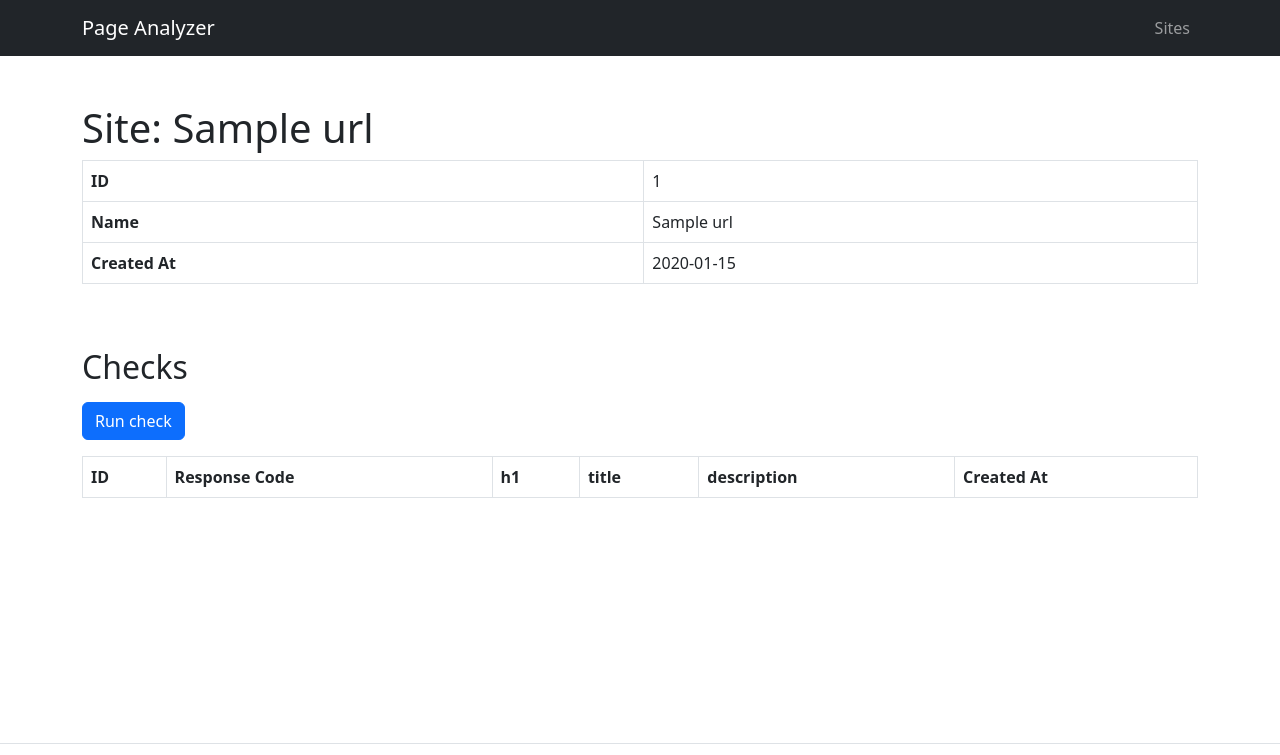
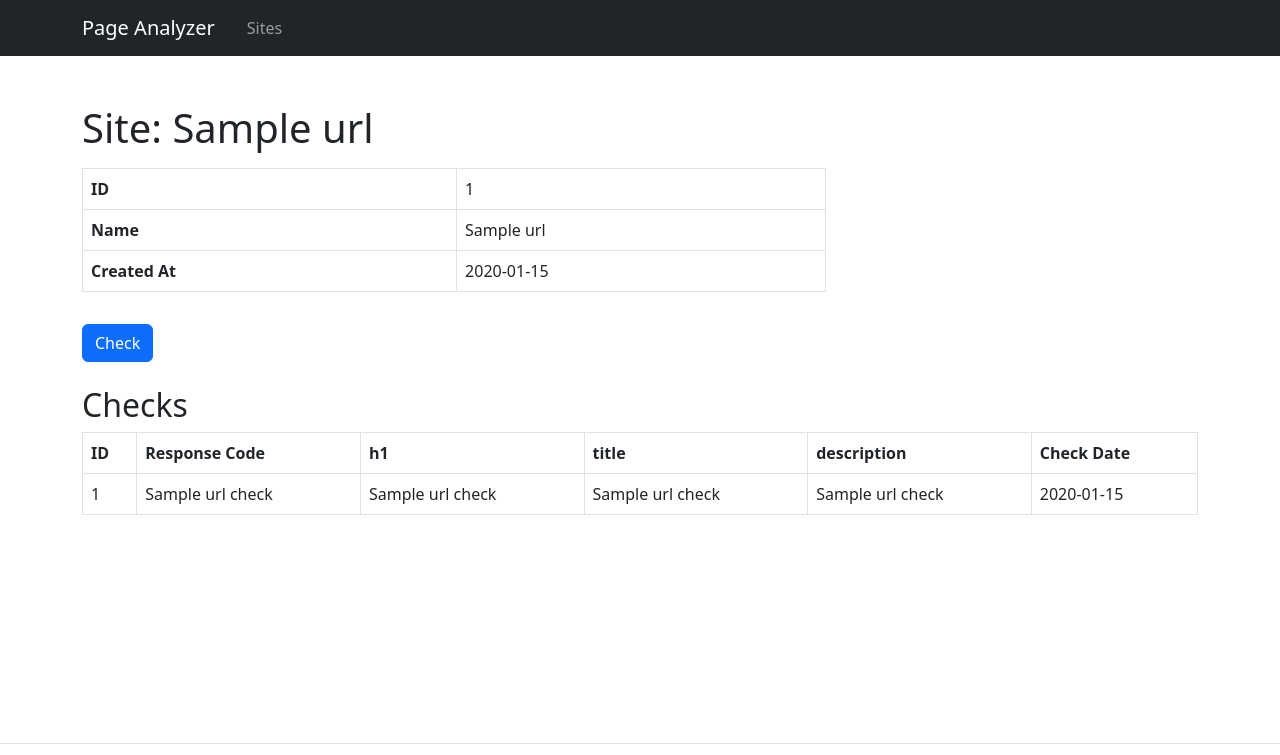
Before and after one commit to const-1/python-project-83, a Flask app: page /urls/1 in a window 1280 px wide. Shown: the top 755 px of the page. Run offline with Flask 3, Linux system fonts and the light colour scheme; a database or web service that is not in the repository returns one stand-in record (values such as "Sample title"); lists and menus that the app fills with data are empty; some libraries are stand-ins or nearby versions.

Commit message:
Project upgraded

```diff
--- a/database.sql
+++ b/database.sql
@@ -1,5 +1,20 @@
+-- Create urls table if not exists
 CREATE TABLE IF NOT EXISTS urls (
-    id BIGINT PRIMARY KEY GENERATED ALWAYS AS IDENTITY,
+    id BIGSERIAL PRIMARY KEY,
     name VARCHAR(255) UNIQUE NOT NULL,
     created_at TIMESTAMP DEFAULT CURRENT_TIMESTAMP
 );
+
+-- Create url_checks table for step 4
+CREATE TABLE IF NOT EXISTS url_checks (
+    id BIGSERIAL PRIMARY KEY,
+    url_id BIGINT REFERENCES urls(id) ON DELETE CASCADE,
+    status_code INTEGER,
+    h1 VARCHAR(255),
+    title VARCHAR(255),
+    description TEXT,
+    created_at TIMESTAMP DEFAULT CURRENT_TIMESTAMP
+);
+
+-- Add index for better performance
+CREATE INDEX IF NOT EXISTS idx_url_checks_url_id ON url_checks(url_id);
--- a/page_analyzer/app.py
+++ b/page_analyzer/app.py
@@ -1,12 +1,10 @@
-# page_analyzer/app.py
-
 import os
 from flask import Flask, render_template, request, redirect, url_for, flash
-from dotenv import load_dotenv
-import page_analyzer.models as models
-from page_analyzer.urls import validate_url
-
-load_dotenv()
+import validators
+import requests
+from requests.exceptions import RequestException
+from page_analyzer import models
+from bs4 import BeautifulSoup
 
 app = Flask(__name__)
 app.config['SECRET_KEY'] = os.getenv('SECRET_KEY')
@@ -14,47 +12,105 @@ app.config['SECRET_KEY'] = os.getenv('SECRET_KEY')
 
 @app.route('/')
 def index():
+    """Main page"""
     return render_template('index.html')
 
 
 @app.route('/urls', methods=['GET'])
 def urls():
-    all_urls = models.get_all_urls()
-    return render_template('urls.html', urls=all_urls)
-
-
-@app.route('/urls/<int:id>')
-def url_detail(id):
-    url = models.find_url_by_id(id)
-    if not url:
-        flash('Page not found', 'danger')
-        return redirect(url_for('urls'))
-
-    return render_template('url_detail.html',
-                         url_id=url[0],
-                         url_name=url[1],
-                         created_at=url[2])
+    """Show list of all URLs"""
+    return render_template('urls.html', urls=models.get_all_urls())
 
 
 @app.route('/urls', methods=['POST'])
 def add_url():
-    url = request.form.get('url', '').strip()
+    """Add new URL"""
+    url = request.form.get('url')
 
-    errors = validate_url(url)
-    if errors:
-        for error in errors:
-            flash(error, 'danger')
-        return render_template('index.html', url=url), 422
+    # Validate URL
+    if not url or not validators.url(url):
+        flash('Invalid URL', 'danger')
+        return render_template('index.html'), 422
 
+    # Check if URL already exists
     existing_url = models.find_url_by_name(url)
     if existing_url:
         flash('Page already exists', 'info')
         return redirect(url_for('url_detail', id=existing_url[0]))
 
-    new_url_id = models.create_url(url)
-    if new_url_id:
-        flash('Page successfully added', 'success')
-        return redirect(url_for('url_detail', id=new_url_id))
-    else:
-        flash('Error occurred while adding', 'danger')
-        return render_template('index.html', url=url), 500
+    # Add URL to database
+    url_id = models.add_url(url)
+    flash('Page successfully added', 'success')
+    return redirect(url_for('url_detail', id=url_id))
+
+
+@app.route('/urls/<int:id>')
+def url_detail(id):
+    """Show URL details and checks"""
+    url = models.get_url_by_id(id)
+    if not url:
+        flash('Site not found', 'danger')
+        return redirect(url_for('urls'))
+
+    checks = models.get_url_checks(id)
+    return render_template('url_detail.html', url=url, checks=checks)
+
+@app.route('/urls/<int:id>/checks', methods=['POST'])
+def check_url(id):
+    """Perform URL check with real HTTP request and SEO analysis"""
+    url_record = models.get_url_by_id(id)
+    if not url_record:
+        flash('Site not found', 'danger')
+        return redirect(url_for('urls'))
+
+    site_url = url_record[1]  # URL from database
+
+    try:
+        # Make HTTP request with timeout and User-Agent
+        headers = {
+            'User-Agent': 'Mozilla/5.0 (Windows NT 10.0; Win64; x64) AppleWebKit/537.36'
+        }
+        response = requests.get(site_url, headers=headers, timeout=10, allow_redirects=True)
+        status_code = response.status_code
+
+        # Initialize SEO data with empty strings
+        h1 = ''
+        title = ''
+        description = ''
+
+        # Parse HTML only for successful responses
+        if 200 <= status_code < 400:
+            soup = BeautifulSoup(response.text, 'html.parser')
+
+            # Extract h1
+            h1_tag = soup.find('h1')
+            if h1_tag:
+                h1 = h1_tag.get_text().strip()[:255]  # Limit to 255 chars for DB
+
+            # Extract title
+            title_tag = soup.find('title')
+            if title_tag:
+                title = title_tag.get_text().strip()[:255]  # Limit to 255 chars
+
+            # Extract description
+            meta_desc = soup.find('meta', attrs={'name': 'description'})
+            if meta_desc and meta_desc.get('content'):
+                description = meta_desc['content'].strip()
+
+        # Check if it's a server error (5xx)
+        if 500 <= status_code < 600:
+            flash('An error occurred during the check', 'danger')
+        else:
+            # Create check with status code and SEO data
+            models.add_url_check(id, status_code, h1, title, description)
+
+            if 200 <= status_code < 300:
+                flash('Page successfully checked', 'success')
+            else:
+                flash(f'Page checked with status: {status_code}', 'info')
+
+    except RequestException:
+        # All requests exceptions (connection error, timeout, etc.)
+        flash('An error occurred during the check', 'danger')
+
+    return redirect(url_for('url_detail', id=id))
--- a/page_analyzer/database.py
+++ b/page_analyzer/database.py
@@ -1,12 +1,18 @@
-# database.py
-
 import os
 from dotenv import load_dotenv
+import psycopg2
 
 load_dotenv()
 
 DATABASE_URL = os.getenv('DATABASE_URL')
 
 def get_connection():
-    import psycopg2
-    return psycopg2.connect(DATABASE_URL)
+    """Get database connection"""
+    # Fix for Render's PostgreSQL URL format
+    if DATABASE_URL and DATABASE_URL.startswith('postgres://'):
+        db_url = DATABASE_URL.replace('postgres://', 'postgresql://', 1)
+    else:
+        db_url = DATABASE_URL
+
+    # Connect with SSL for Render
+    return psycopg2.connect(db_url, sslmode='require')
--- a/page_analyzer/templates/base.html
+++ b/page_analyzer/templates/base.html
@@ -9,9 +9,13 @@
 <body class="d-flex flex-column h-100">
     <nav class="navbar navbar-expand-lg navbar-dark bg-dark">
         <div class="container">
-            <a class="navbar-brand" href="{{ url_for('index') }}">Page Analyzer</a>
-            <div class="navbar-nav">
-                <a class="nav-link" href="{{ url_for('urls') }}">Sites</a>
+            <div class="d-flex align-items-center">
+                <!-- Page Analyzer кнопка -->
+                <a class="navbar-brand me-4" href="{{ url_for('index') }}">Page Analyzer</a>
+                <!-- Sites кнопка (оригинальный стиль) -->
+                <div class="navbar-nav">
+                    <a class="nav-link" href="{{ url_for('urls') }}">Sites</a>
+                </div>
             </div>
         </div>
     </nav>
--- a/page_analyzer/templates/url_detail.html
+++ b/page_analyzer/templates/url_detail.html
@@ -1,33 +1,39 @@
 {% extends 'base.html' %}
 
 {% block content %}
-<h1 class="mt-5">Site: {{ url_name }}</h1>
-<div class="table-responsive">
-    <table class="table table-bordered table-hover" data-test="url">
+<h1 class="mt-5 mb-3">Site: {{ url[1] }}</h1>
+
+<div class="d-flex justify-content-between mb-3">
+    <div class="col-md-8">
+        <table class="table table-bordered">
             <tbody>
                 <tr>
                     <th>ID</th>
-                <td>{{ url_id }}</td>
+                    <td>{{ url[0] }}</td>
                 </tr>
                 <tr>
                     <th>Name</th>
-                <td>{{ url_name }}</td>
+                    <td>{{ url[1] }}</td>
                 </tr>
                 <tr>
                     <th>Created At</th>
-                <td>{{ created_at.strftime('%Y-%m-%d') if created_at else '' }}</td>
+                    <td>{{ url[2].strftime('%Y-%m-%d') }}</td>
                 </tr>
             </tbody>
         </table>
     </div>
+</div>
 
-<h2 class="mt-5 mb-3">Checks</h2>
-<form action="{{ url_for('url_detail', id=url_id) }}" method="post">
-    <button type="submit" class="btn btn-primary">Run check</button>
+<!-- Check button -->
+<div class="mb-4">
+    <form action="{{ url_for('check_url', id=url[0]) }}" method="post">
+        <input type="submit" class="btn btn-primary" value="Check">
     </form>
+</div>
 
-<div class="table-responsive mt-3">
-    <table class="table table-bordered table-hover" data-test="checks">
+<!-- Checks table (REQUIRED: data-test="checks") -->
+<h2 class="mt-4">Checks</h2>
+<table class="table table-bordered" data-test="checks">
     <thead>
         <tr>
             <th>ID</th>
@@ -35,11 +41,25 @@
             <th>h1</th>
             <th>title</th>
             <th>description</th>
-                <th>Created At</th>
+            <th>Check Date</th>
         </tr>
     </thead>
     <tbody>
+        {% for check in checks %}
+        <tr>
+            <td>{{ check[0] }}</td>
+            <!-- Response code -->
+            <td>{{ check[2] if check[2] is not none else '' }}</td>
+            <!-- h1 -->
+            <td>{{ check[3] if check[3] is not none else '' }}</td>
+            <!-- title -->
+            <td>{{ check[4] if check[4] is not none else '' }}</td>
+            <!-- description -->
+            <td>{{ check[5] if check[5] is not none else '' }}</td>
+            <!-- Check date -->
+            <td>{{ check[6].strftime('%Y-%m-%d') if check[6] else '' }}</td>
+        </tr>
+        {% endfor %}
     </tbody>
 </table>
-</div>
 {% endblock %}
--- a/page_analyzer/templates/urls.html
+++ b/page_analyzer/templates/urls.html
@@ -21,8 +21,10 @@
                         {{ url[1] }}
                     </a>
                 </td>
+                <!-- Last check date -->
                 <td>{{ url[2].strftime('%Y-%m-%d') if url[2] else '' }}</td>
-                <td></td>
+                <!-- Last check status code -->
+                <td>{{ url[3] if url[3] is not none else '' }}</td>
             </tr>
             {% endfor %}
         </tbody>
--- a/pyproject.toml
+++ b/pyproject.toml
@@ -9,6 +9,8 @@ dependencies = [
     "python-dotenv==1.0.0",
     "psycopg2==2.9.9",
     "validators==0.22.0",
+    "requests>=2.31.0",
+    "beautifulsoup4>=4.14.3",
 ]
 
 [project.optional-dependencies]
```
Also changed, not shown: page_analyzer/models.py (+95 -64 lines), 1 other file. Lines whose indentation alone changed are shown as unchanged.
